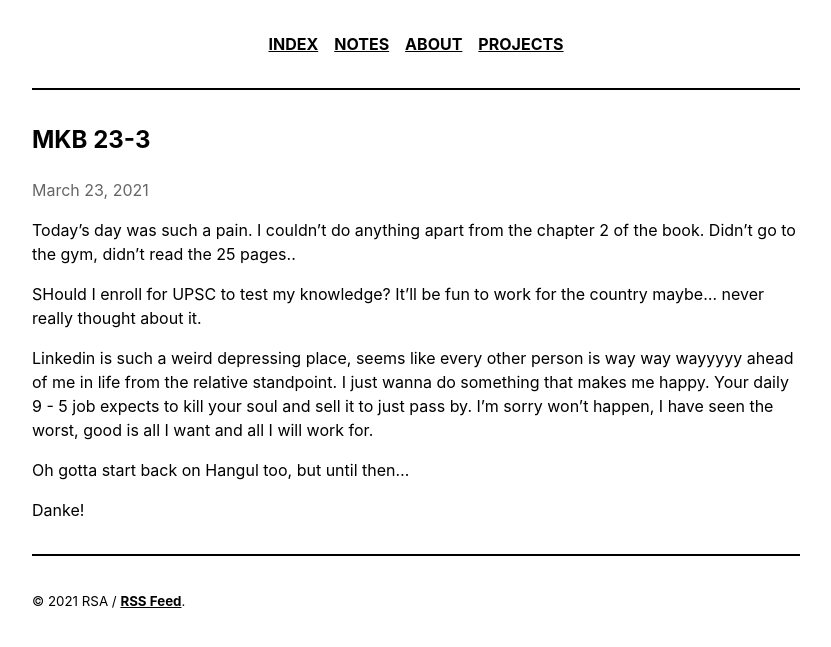
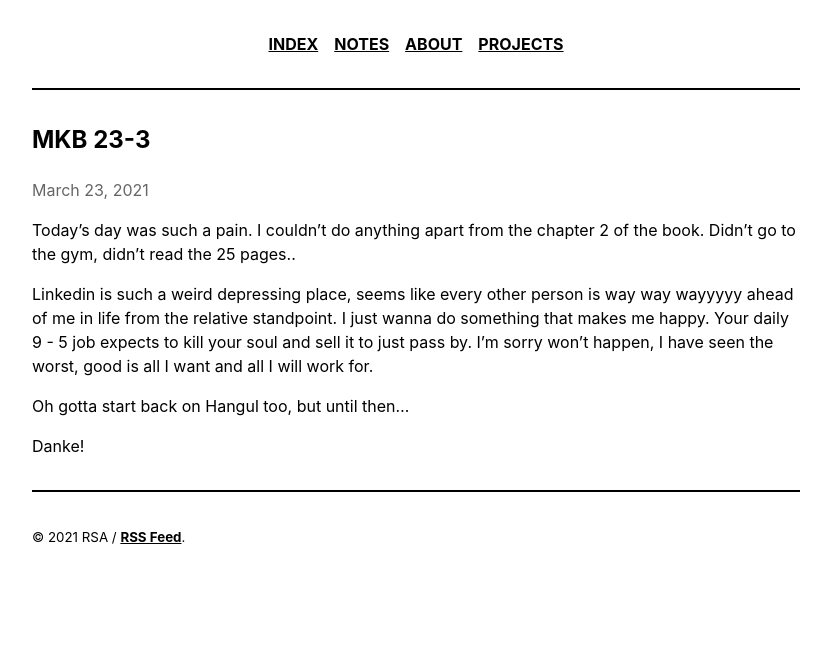
Before and after one commit to asoliyarohit/asoliyarohit.github.io, a Jekyll site: the page built from _posts/2021-03-23-MKB.md, in a window 1280 px wide. Shown: the top 647 px of the page, without its empty margins (224-1055 px from the left). Built offline with Jekyll 4.4.1, drawn with Linux system fonts in a browser that asks for light colours.

Commit message:
Update 2021-03-23-MKB.md

```diff
--- a/_posts/2021-03-23-MKB.md
+++ b/_posts/2021-03-23-MKB.md
@@ -7,7 +7,6 @@ description: What a day :/
 Today's day was such a pain. I couldn't do anything apart from the chapter 2 of the book.
 Didn't go to the gym, didn't read the 25 pages..
 
-SHould I enroll for UPSC to test my knowledge? It'll be fun to work for the country maybe... never really thought about it.
 
 Linkedin is such a weird depressing place, seems like every other person is way way wayyyyy ahead of me in life from the relative standpoint. I just wanna do something that makes me happy. Your daily 9 - 5 job expects to kill your soul and sell it to just pass by. I'm sorry won't happen, I have seen the worst, good is all I want and all I will work for.
 
```
